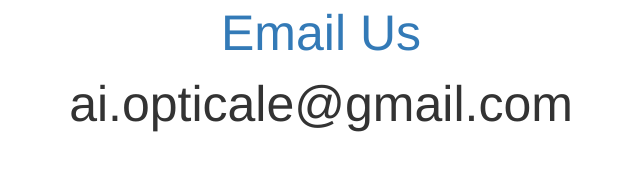
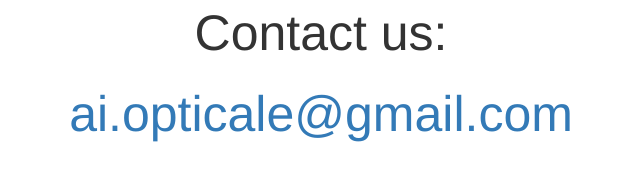
Before and after one commit to Opticale/opticale.github.io, a plain HTML site: page index.html in a window 1280 px wide. Shown: the part 533-714 px from the top of the page, without its empty margins (319-959 px from the left). Drawn offline with nearby package versions, Linux system fonts and the light colour scheme.

Commit message:
updated the email link v2

```diff
--- a/index.html
+++ b/index.html
@@ -11,6 +11,6 @@
     <div class="container" id="main">
         <img src="logo.png" alt="tribute-page" title="Logo" class="image">
     </div>
-    <a href="mailto:ai.opticale@gmail.com">Email Us</a>
-    <p>ai.opticale@gmail.com</p>
+    <p>Contact us:</p>
+    <a href="mailto:ai.opticale@gmail.com">ai.opticale@gmail.com</a>
 </body>
```
